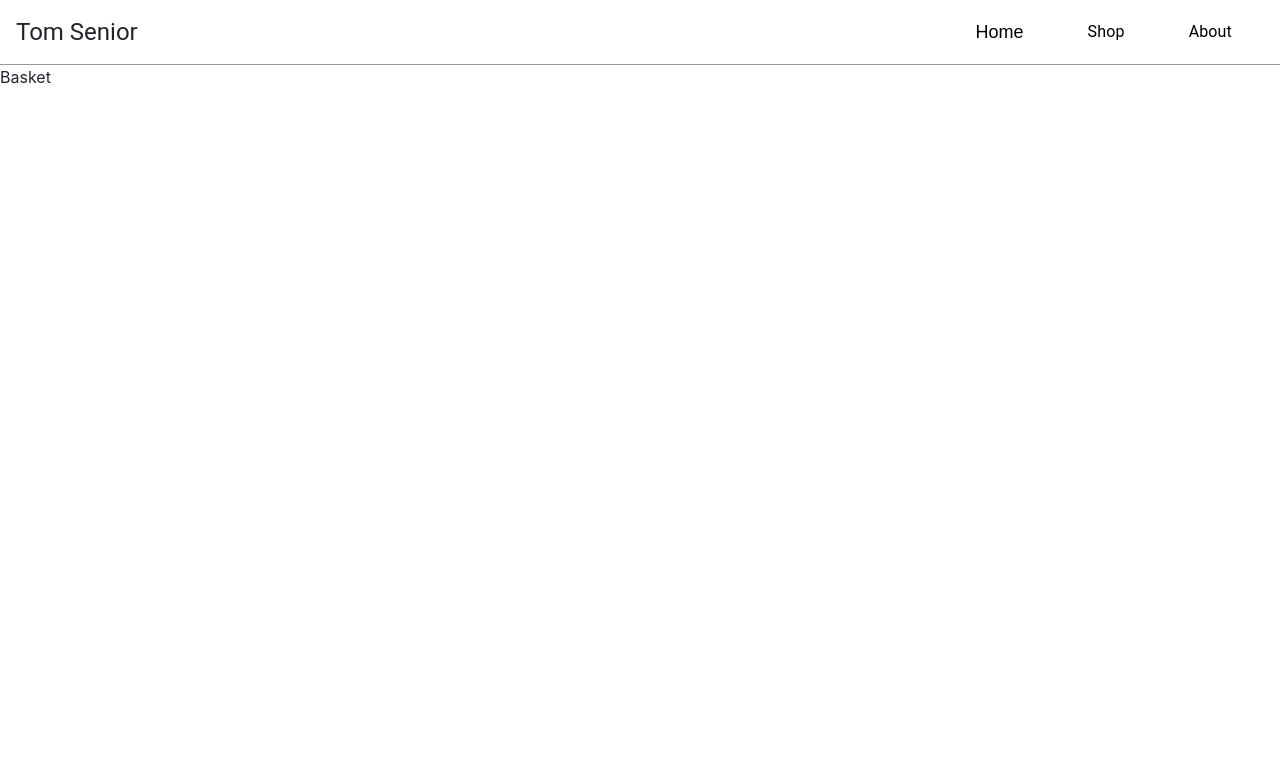
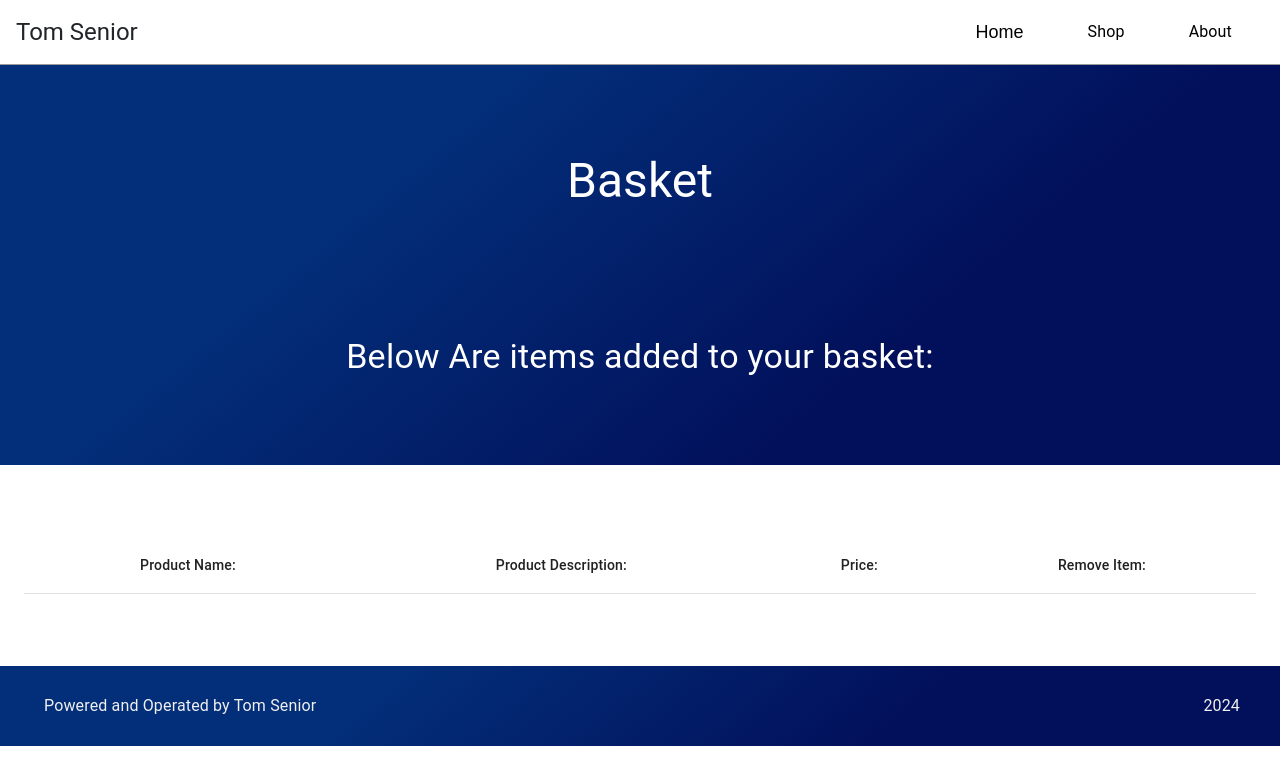
Before and after one commit to tomsenior20/ShoppingApplication, a React (Create React App) app: page /basket in a window 1280 px wide. Shown: the top 784 px of the page. Built offline with nearby package versions, Linux system fonts and the light colour scheme.

Commit message:
shop functionality started

```diff
--- a/src/PageJSX/Basket.jsx
+++ b/src/PageJSX/Basket.jsx
@@ -1,10 +1,57 @@
+import { TableBody, TableCell, TableHead, TableRow, Typography, Button } from '@mui/material';
 import Nav from '../Components/Nav';
+import 'src/Styling/Pages/Basket.css';
+import TableContainer from '@mui/material/TableContainer';
+import Table from '@mui/material/Table';
+import { useEffect, useState } from 'react';
+import Footer  from 'src/Components/Footer';
+import DeleteIcon from '@mui/icons-material/Delete';
 
-export default function Offices() {
+export default function Basket() {
+    const [currentOrder, setCurrentOrder] = useState([]);
+
+    useEffect(() => {
+        const order = sessionStorage.getItem("order");
+        if(order){
+            setCurrentOrder(JSON.parse(order));
+        }
+    },[])
     return(
         <div>
             <Nav />
-            <p>Basket</p>
+            <div className='basketHeaderTitleContainer p-4 d-flex justify-content-around flex-column'>
+                <Typography variant="h3" className='p-2 my-4 my-2 text-center basketTitleHeader'>Basket</Typography>
+                <Typography variant="h4" className='my-3 p-3 basketTitleSubHeader text-center'>Below Are items added to your basket:</Typography>
+            </div>
+            <div className='p-3 my-5'>
+            <TableContainer class="basketContainer p-2">
+                <Table>
+                    <TableHead>
+                        <TableRow>
+                            <TableCell className='text-center'>Product Name: </TableCell>
+                            <TableCell className='text-center'>Product Description: </TableCell>
+                            <TableCell className='text-center'>Price: </TableCell>
+                            <TableCell className='text-center'>Remove Item: </TableCell>
+                        </TableRow>
+                    </TableHead>
+                    <TableBody>
+                        {currentOrder.map((item,index) => (
+                            <TableRow key={index}>
+                                <TableCell className='text-center'>{item.Name}</TableCell>
+                                <TableCell className='text-center'>{item.Description}</TableCell>
+                                <TableCell className='text-center'>£{item.Price}</TableCell>
+                                <TableCell className='text-center'>
+                                    <Button>
+                                        {<DeleteIcon />}
+                                    </Button>
+                                </TableCell>
+                            </TableRow>
+                        ))}
+                    </TableBody>
+                </Table>
+            </TableContainer>
+            </div>
+            <Footer />
         </div>
     )
 }
--- a/src/PageJSX/Shop.jsx
+++ b/src/PageJSX/Shop.jsx
@@ -31,7 +31,15 @@ export default function Shop() {
     }
 
     function AddProduct(product){
-        console.log(product);
+        var order = [];
+        order.push(product);
+        if(sessionStorage.getItem("order")){
+            var exisitingOrder = JSON.parse(sessionStorage.getItem("order"));
+            exisitingOrder.push(product);
+            sessionStorage.setItem("order", JSON.stringify(exisitingOrder));
+        } else{
+            sessionStorage.setItem("order", JSON.stringify(order));
+        }
     }
     return(
         <div>
--- a/src/Styling/Pages/App.css
+++ b/src/Styling/Pages/App.css
@@ -57,7 +57,7 @@
 
 /* #region Products */
 .productsContainer{
-  background: rgba(217, 216, 216, 0.4);
+  background: rgba(218, 217, 217, 0.2);
   display: flex;
   justify-content: center;
   flex-flow: row wrap;
@@ -80,7 +80,7 @@
     padding: 1rem;
     flex-flow: column wrap;
     overflow-wrap: break-word;
-    background: linear-gradient(100deg, rgba(172, 172, 172, 0) 30%, #e5e5e5 70%);
+    background: linear-gradient(100deg, rgba(251, 250, 250, 0.9) 30%, #fbf7f7 70%);
     min-height: 300px;
     margin:1rem;
     border: 1px solid rgb(229, 229, 229);
--- /dev/null
+++ b/src/Styling/Pages/Basket.css
@@ -0,0 +1,7 @@
+.basketHeaderTitleContainer{
+    background: linear-gradient(140deg, #032e79 30%, #02105b 70%);
+    min-height: 400px;
+}
+.basketTitleHeader,.basketTitleSubHeader{
+    color:white;
+}
--- a/src/Styling/Pages/Shop.css
+++ b/src/Styling/Pages/Shop.css
@@ -12,7 +12,7 @@
 
 .ProductCard{
     position: relative;
-    background-color: rgba(233, 233, 233, 0.3) !important;
+    background-color: rgba(224, 223, 223, 0.3) !important;
     width: 200px;
     min-height: 250px;
 }
--- a/src/server.mjs
+++ b/src/server.mjs
@@ -68,5 +68,4 @@ app.get("/getProducts", (req, res) => {
             res.json(success);
         }
     })
-
 })
```
